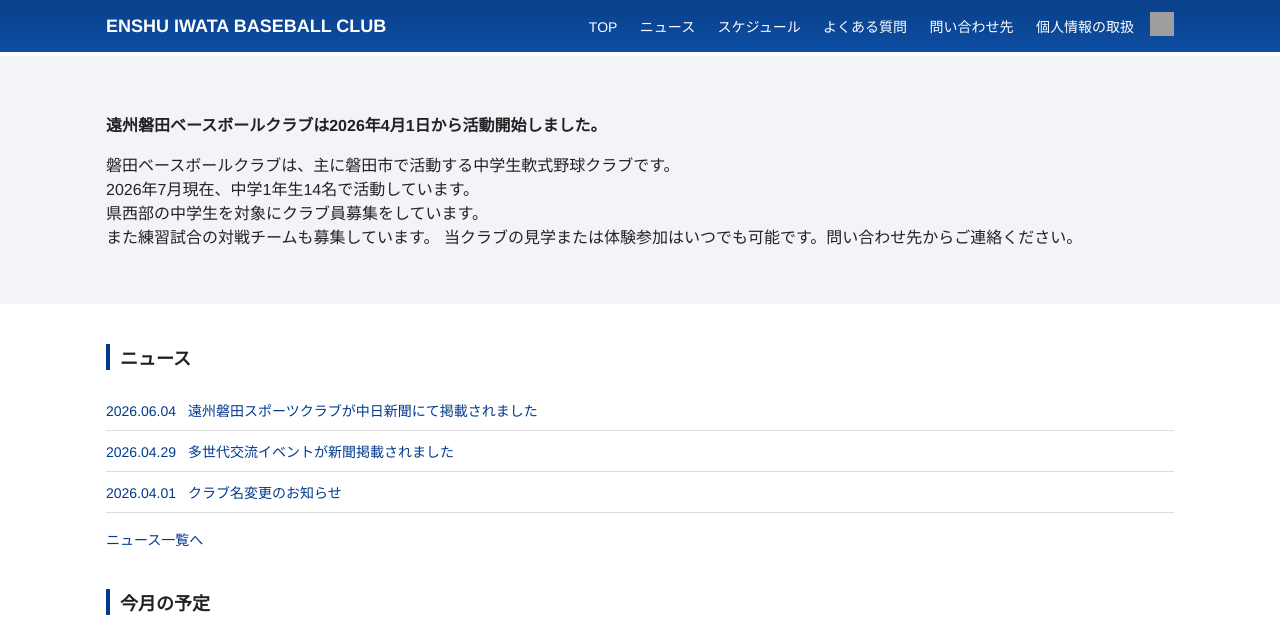
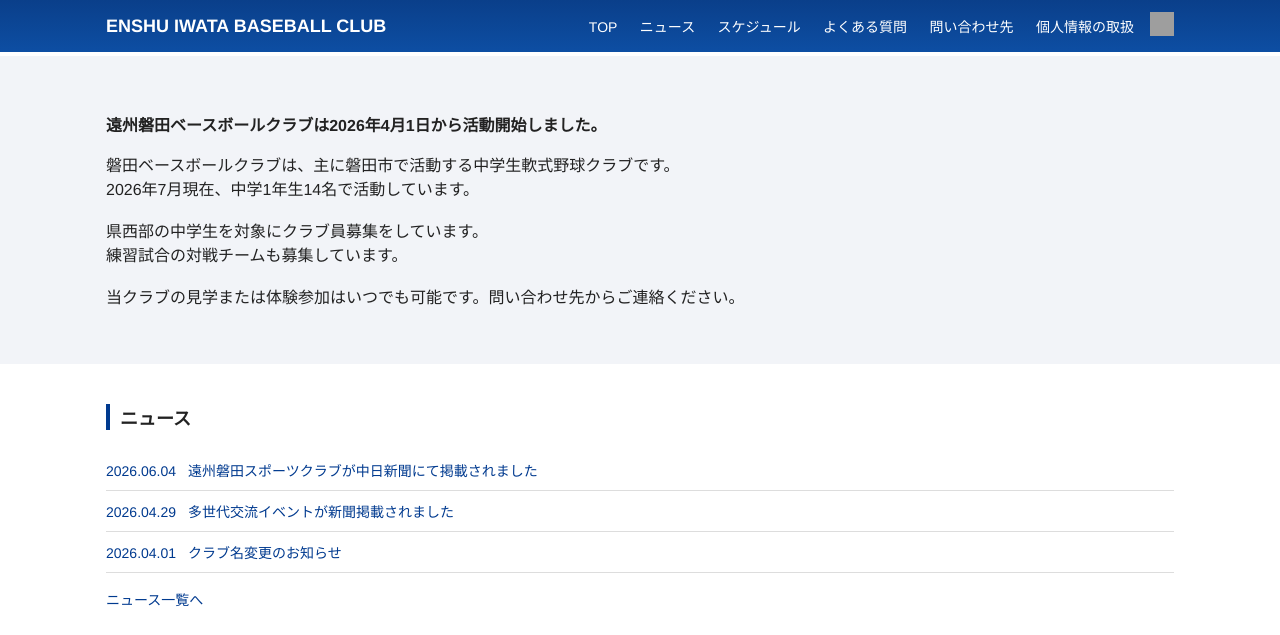
Before and after one commit to moutineigo/baseball, a Jekyll site: the page built from index.md, in a window 1280 px wide and 900 px high, cut to the strip 0-635 px from the top of the window. Built offline with Jekyll 4.4.1, drawn with Linux system fonts in a browser that asks for light colours; grey boxes are pictures that could not be loaded.

Commit message:
Update home.html

```diff
--- a/_layouts/home.html
+++ b/_layouts/home.html
@@ -9,9 +9,9 @@ layout: default
 
 <p>
   磐田ベースボールクラブは、主に磐田市で活動する中学生軟式野球クラブです。<BR>
-  2026年7月現在、中学1年生14名で活動しています。<BR>
+  2026年7月現在、中学1年生14名で活動しています。<BR><BR>
   県西部の中学生を対象にクラブ員募集をしています。<BR>
-  また練習試合の対戦チームも募集しています。
+  練習試合の対戦チームも募集しています。<BR><BR>
 
   当クラブの見学または体験参加はいつでも可能です。問い合わせ先からご連絡ください。<BR>
 </p>
```
